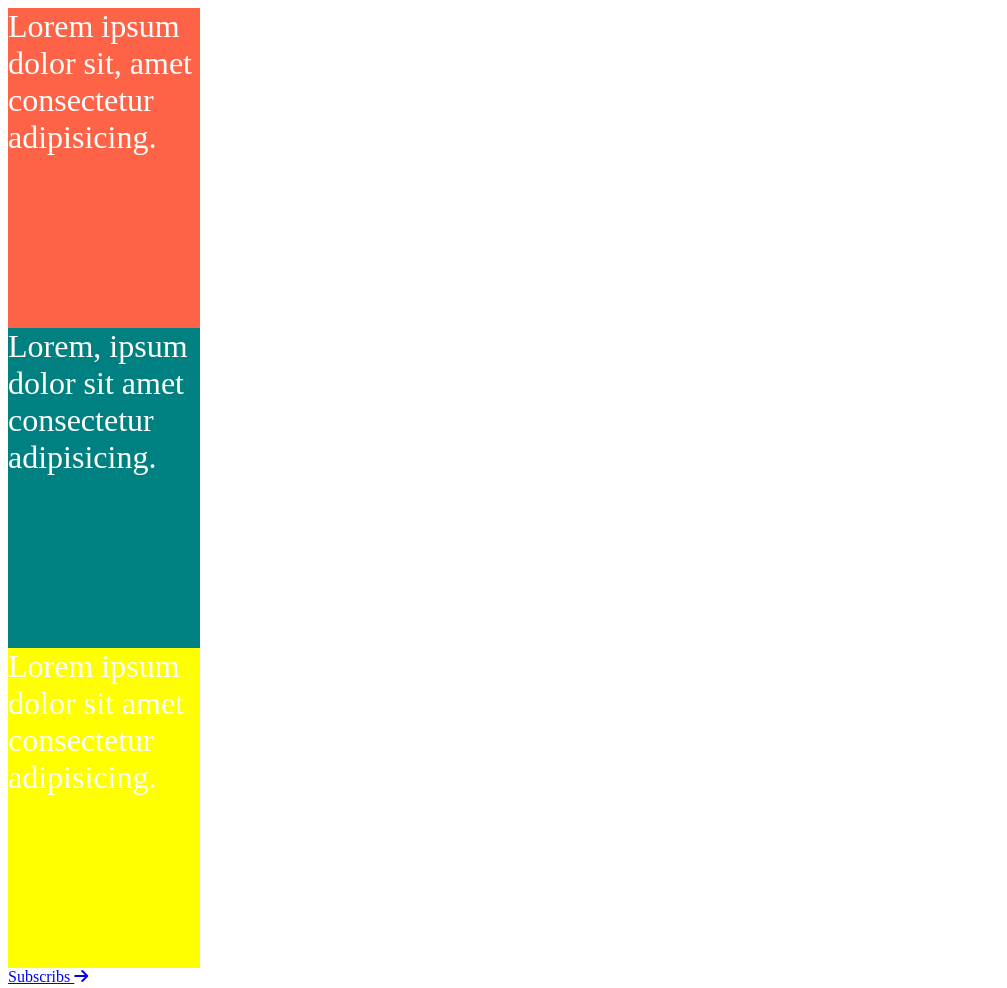
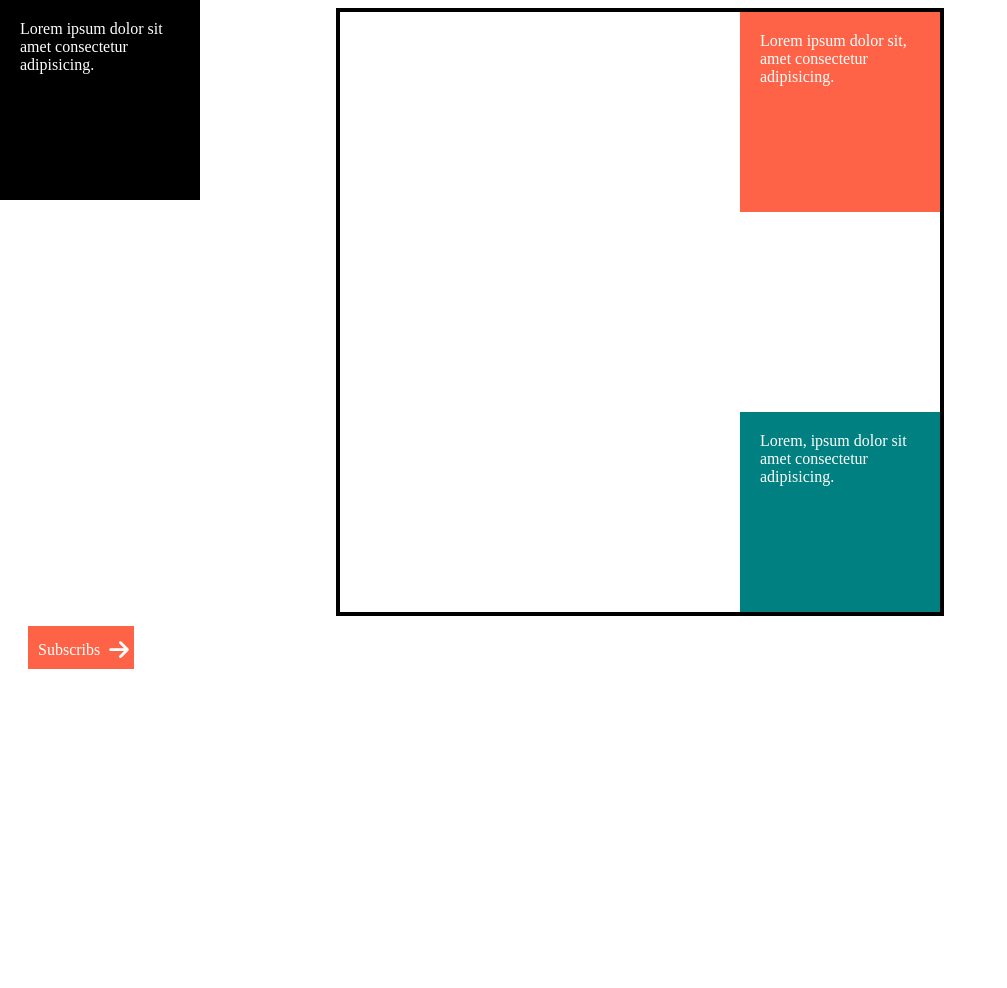
Before and after one commit to mollah2022/100_DAY_MERN, a plain HTML site: page index1.html in a window 1280 px wide. Shown: the whole page, without its empty margins (0-1007 px from the left). After the commit the page ends 800 px from the top, so only its background shows below. Drawn offline with Linux system fonts and the light colour scheme; files that its build step writes are made by us from their sources.

Commit message:
Add files via upload

```diff
--- a/style.css
+++ b/style.css
@@ -1,16 +1,27 @@
-.green-area{
-    width: 100vw;
-    height: 100vh;
-    background-color: green;
-    margin: 0 auto;
-    display: flex;
-    justify-content: center;
-    align-items: center;
+.one{
+      width: 300px;
+      height: 300px;
+      background-color: tomato;
+      color: #fff;
+      padding: 20px;
+      box-sizing: border-box;
+      position: absolute;
+      left: 0;
+      bottom: 0;
 }
-
-.red-area{
-    width: 500px;
-    height: 500px;
-    background-color: red;
-    border-radius: 50%;
+.two{
+    width: 300px;
+    height: 300px;
+    background-color:teal;
+    color: #fff;
+    padding: 20px;
+    box-sizing: border-box;
 }
+.three{
+    width: 300px;
+    height: 300px;
+    background-color: black;
+    color: #fff;
+    padding: 20px;
+    box-sizing: border-box;
+}
--- a/style1.css
+++ b/style1.css
@@ -1,43 +1,55 @@
-.main-area{
-    width: 60vw;
-    height: 90vh;
-    border: 5px solid black;
+.parent{
+    width: 600px;
+    height: 600px;
+    border: 4px solid black;
     margin: 0 auto;
-    display: flex;
-    justify-content: flex-end;
+    position: relative;
 }
 .one{
-        width: 15vw;
-        min-height: 40vh;
-        background-color: tomato;
-        color: #fff;
-        font-size: 2rem;
+    width: 200px;
+    height: 200px;
+    background-color: tomato;
+    color: #fff;
+    padding: 20px;
+    box-sizing: border-box;
+     position: absolute;
+    top: 0;
+    right: 0;
 }
 .two{
-    width: 15vw;
-    min-height: 40vh;
-    background-color:teal;
+    width: 200px;
+    height: 200px;
+    background-color: teal;
     color: #fff;
-    font-size: 2rem;
+    padding: 20px;
+    box-sizing: border-box;
+    position: absolute;
+    right: 0;
+    bottom: 0;
 }
 .three{
-    width: 15vw;
-    min-height: 40vh;
-    background-color: yellow;
+    width: 200px;
+    height: 200px;
+    background-color:black;
     color: #fff;
-    font-size: 2rem;
+    padding: 20px;
+    box-sizing: border-box;
+    position: fixed;
+    left: 0;
+    top: 0px;
 }
-.four{
-    width: 15vw;
-    min-height: 40vh;
-    background-color: purple;
+a{
+    background-color: tomato;
     color: #fff;
-    font-size: 2rem;
+    padding: 10px;
+    display: inline-block;
+    margin: 10px 20px;
+    text-decoration: none;
+
 }
-.five{
-    width: 15vw;
-    min-height: 40vh;
-    background-color:pink;
-    color: #fff;
-    font-size: 2rem;
+a i{
+    font-size: 1.4rem;
+    position: relative;
+    left: 5px;
+    top: 3px;
 }
--- /dev/null
+++ b/style2.css
@@ -0,0 +1,27 @@
+*{
+    margin: 0;
+    padding: 0;
+    background-color: black;
+    color: #fff;
+}
+ul{
+    display: flex;
+}
+ul li{
+    list-style: none;
+    align-items: center;
+    background-color: #fff;
+    padding: 30px;
+}
+ul li a{
+    background-color: tomato;
+    padding: 20px;
+    margin:  20px;
+    border-radius: 10px;
+    text-decoration: none;
+}
+.nav-container{
+    position: sticky;
+    top: 0;
+    backdrop-filter: blur(4px);
+}
```
